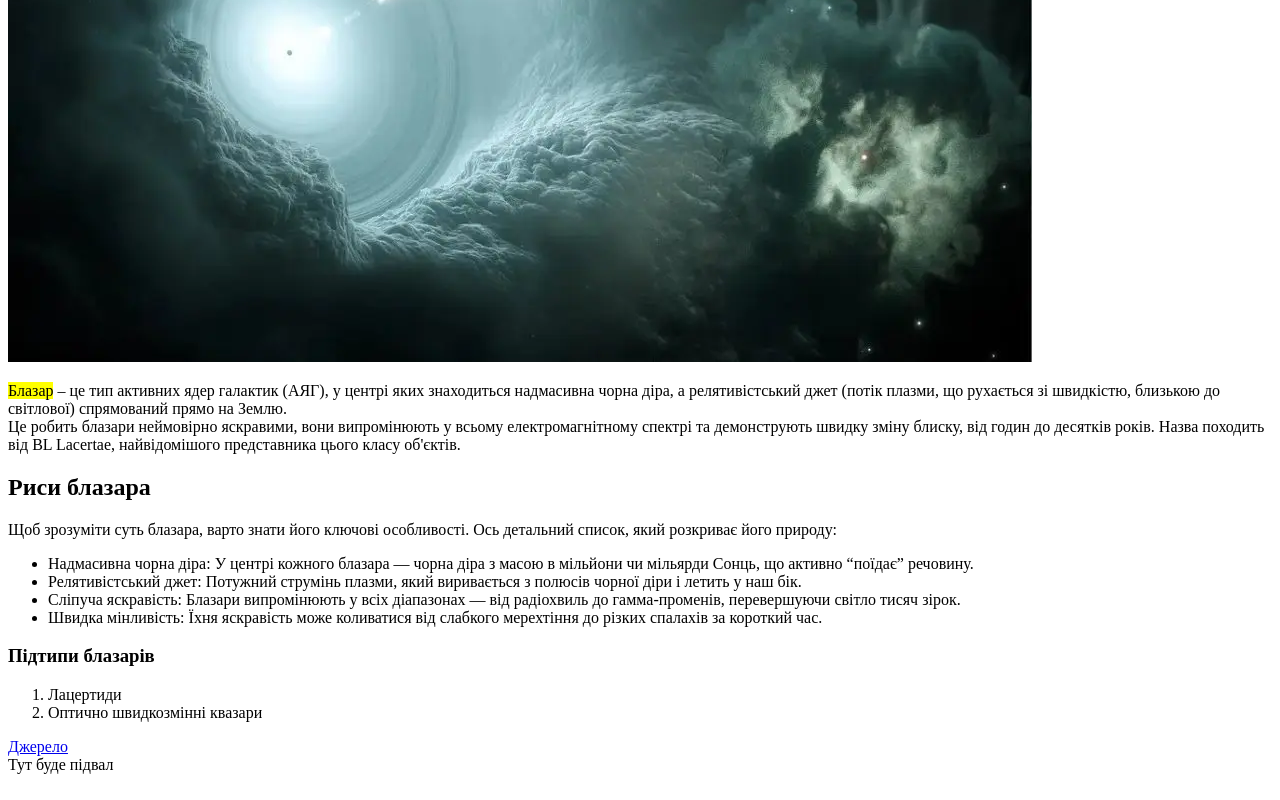
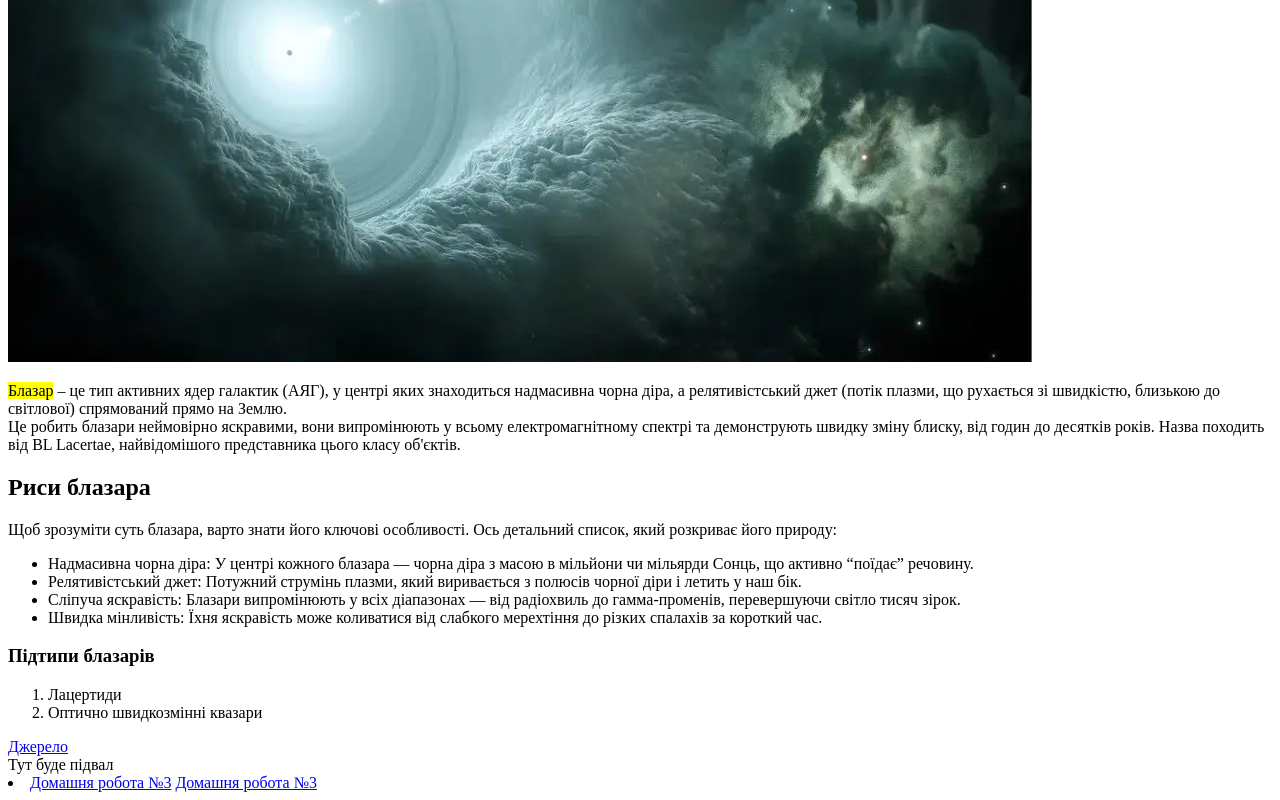
Before and after one commit to FarBlaz/homeworkss, a plain HTML site: page index.html in a window 1280 px wide. Shown: the part 442-1242 px from the top of the page. Drawn offline with Linux system fonts and the light colour scheme.

Commit message:
Update index.html

```diff
--- a/index.html
+++ b/index.html
@@ -67,4 +67,10 @@
         <footer>Тут буде підвал</footer>
     </body>
 
+    <li>
+	<a href="homework_03/index.html">Домашня робота №3</a>
+  <a href="homework_04/index.html">Домашня робота №3</a>
+</li>
+
+
 </html>
```
